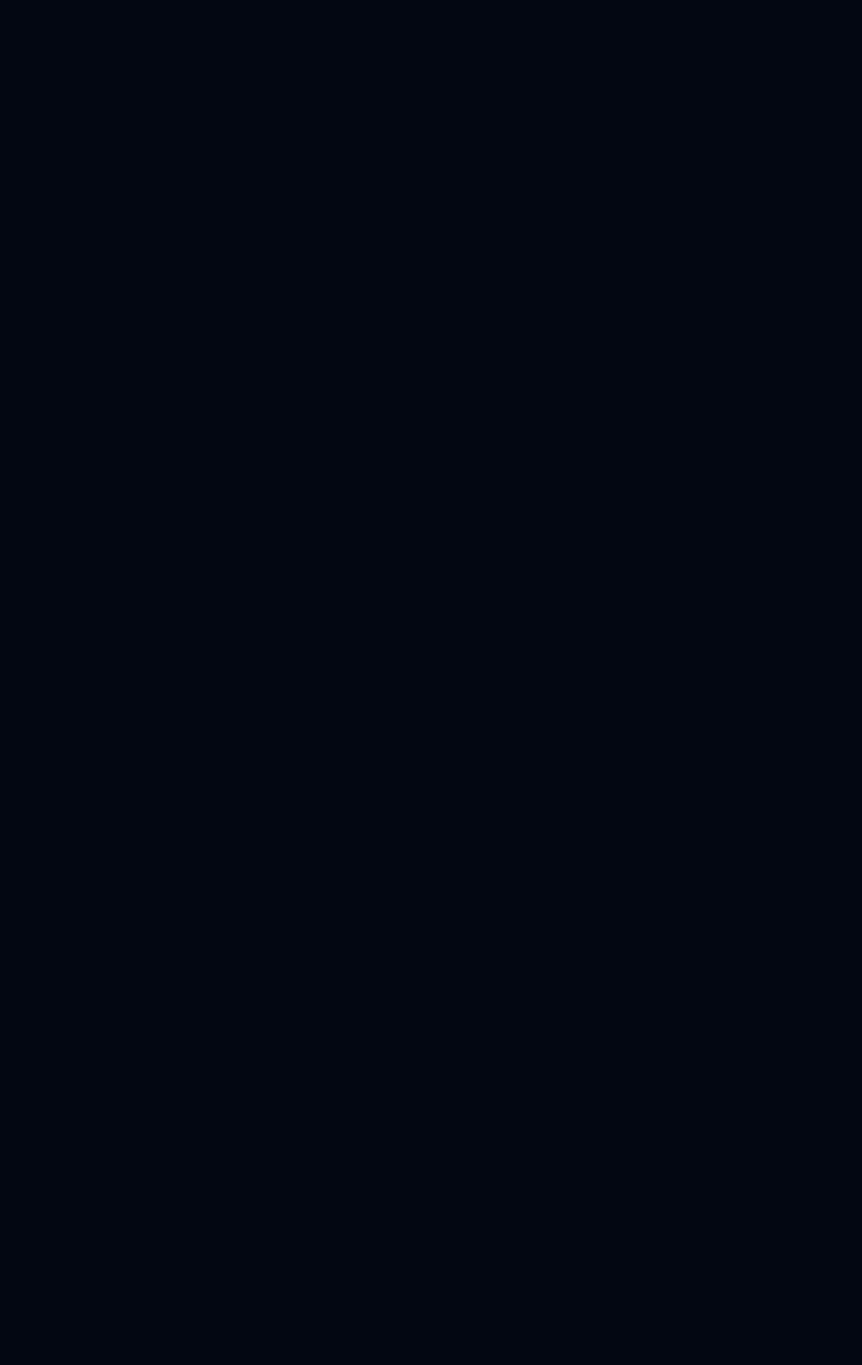
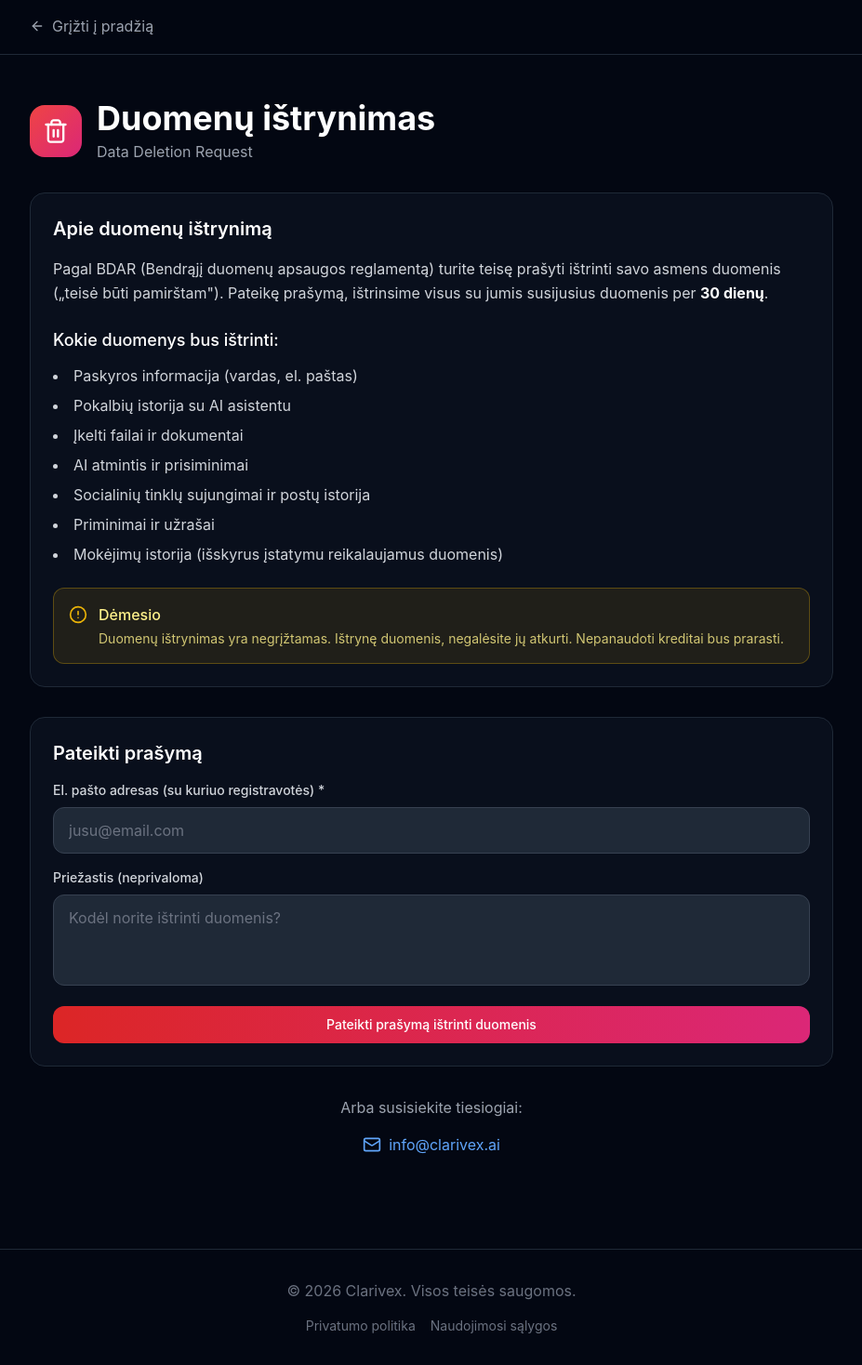
Before and after one commit to MB-Clarivex/clarivex-landing, a React (Vite) app: page /duomenu-istrynimas in a window 1280 px wide. Before the commit this address had no page. Shown: the whole page at 93% size, without its empty margins (176-1103 px from the left). Before the commit the page ends 800 px from the top, so only its background shows below. Built offline with nearby package versions, Linux system fonts and the light colour scheme.

Commit message:
feat: add Data Deletion page for Meta compliance

```diff
--- a/src/App.jsx
+++ b/src/App.jsx
@@ -11,6 +11,7 @@
 import Footer from '@/components/Footer';
 import PrivacyPolicy from '@/components/PrivacyPolicy';
 import TermsOfService from '@/components/TermsOfService';
+import DataDeletion from '@/components/DataDeletion';
 import { Toaster } from '@/components/ui/toaster';
 
 // Landing page component
@@ -57,6 +58,7 @@
       <Route path="/" element={<LandingPage />} />
       <Route path="/privatumas" element={<PrivacyPolicy />} />
       <Route path="/salygos" element={<TermsOfService />} />
+      <Route path="/duomenu-istrynimas" element={<DataDeletion />} />
     </Routes>
   );
 }
--- /dev/null
+++ b/src/components/DataDeletion.jsx
@@ -0,0 +1,215 @@
+import React, { useState } from 'react';
+import { Helmet } from 'react-helmet';
+import { Link } from 'react-router-dom';
+import { ArrowLeft, Trash2, Mail, CheckCircle, AlertCircle } from 'lucide-react';
+import { Button } from '@/components/ui/button';
+
+const DataDeletion = () => {
+  const [email, setEmail] = useState('');
+  const [reason, setReason] = useState('');
+  const [submitted, setSubmitted] = useState(false);
+  const [error, setError] = useState('');
+
+  const handleSubmit = async (e) => {
+    e.preventDefault();
+    setError('');
+
+    if (!email) {
+      setError('Įveskite el. pašto adresą');
+      return;
+    }
+
+    try {
+      // Send deletion request to API
+      const response = await fetch('https://app.clarivex.ai/api/meta/data-deletion-request', {
+        method: 'POST',
+        headers: {
+          'Content-Type': 'application/json',
+        },
+        body: JSON.stringify({ email, reason }),
+      });
+
+      if (response.ok) {
+        setSubmitted(true);
+      } else {
+        setError('Įvyko klaida. Bandykite dar kartą arba susisiekite el. paštu info@clarivex.ai');
+      }
+    } catch (err) {
+      // If API fails, show manual instructions
+      setSubmitted(true);
+    }
+  };
+
+  return (
+    <>
+      <Helmet>
+        <title>Duomenų ištrynimas — Clarivex</title>
+        <meta name="description" content="Pateikite prašymą ištrinti savo asmens duomenis iš Clarivex sistemos." />
+      </Helmet>
+
+      <div className="min-h-screen bg-gray-950 text-white">
+        {/* Header */}
+        <header className="border-b border-gray-800 bg-gray-950/80 backdrop-blur-sm sticky top-0 z-50">
+          <div className="max-w-4xl mx-auto px-4 py-4">
+            <Link
+              to="/"
+              className="inline-flex items-center gap-2 text-gray-400 hover:text-white transition-colors"
+            >
+              <ArrowLeft className="w-4 h-4" />
+              Grįžti į pradžią
+            </Link>
+          </div>
+        </header>
+
+        {/* Content */}
+        <main className="max-w-4xl mx-auto px-4 py-12">
+          <div className="flex items-center gap-4 mb-8">
+            <div className="w-14 h-14 rounded-2xl bg-gradient-to-br from-red-500 to-pink-600 flex items-center justify-center">
+              <Trash2 className="w-7 h-7 text-white" />
+            </div>
+            <div>
+              <h1 className="text-4xl font-bold">Duomenų ištrynimas</h1>
+              <p className="text-gray-400 mt-1">Data Deletion Request</p>
+            </div>
+          </div>
+
+          {!submitted ? (
+            <div className="space-y-8">
+              {/* Info Section */}
+              <section className="bg-gray-900/50 border border-gray-800 rounded-2xl p-6">
+                <h2 className="text-xl font-semibold text-white mb-4">Apie duomenų ištrynimą</h2>
+                <p className="text-gray-300 leading-relaxed mb-4">
+                  Pagal BDAR (Bendrąjį duomenų apsaugos reglamentą) turite teisę prašyti ištrinti savo
+                  asmens duomenis („teisė būti pamirštam"). Pateikę prašymą, ištrinsime visus su jumis
+                  susijusius duomenis per <strong className="text-white">30 dienų</strong>.
+                </p>
+
+                <h3 className="text-lg font-medium text-white mt-6 mb-3">Kokie duomenys bus ištrinti:</h3>
+                <ul className="list-disc list-inside text-gray-300 space-y-2">
+                  <li>Paskyros informacija (vardas, el. paštas)</li>
+                  <li>Pokalbių istorija su AI asistentu</li>
+                  <li>Įkelti failai ir dokumentai</li>
+                  <li>AI atmintis ir prisiminimai</li>
+                  <li>Socialinių tinklų sujungimai ir postų istorija</li>
+                  <li>Priminimai ir užrašai</li>
+                  <li>Mokėjimų istorija (išskyrus įstatymu reikalaujamus duomenis)</li>
+                </ul>
+
+                <div className="mt-6 p-4 bg-yellow-500/10 border border-yellow-500/30 rounded-xl">
+                  <div className="flex items-start gap-3">
+                    <AlertCircle className="w-5 h-5 text-yellow-500 mt-0.5 flex-shrink-0" />
+                    <div>
+                      <p className="text-yellow-200 font-medium">Dėmesio</p>
+                      <p className="text-yellow-200/80 text-sm mt-1">
+                        Duomenų ištrynimas yra negrįžtamas. Ištrynę duomenis, negalėsite jų atkurti.
+                        Nepanaudoti kreditai bus prarasti.
+                      </p>
+                    </div>
+                  </div>
+                </div>
+              </section>
+
+              {/* Request Form */}
+              <section className="bg-gray-900/50 border border-gray-800 rounded-2xl p-6">
+                <h2 className="text-xl font-semibold text-white mb-4">Pateikti prašymą</h2>
+
+                <form onSubmit={handleSubmit} className="space-y-4">
+                  <div>
+                    <label className="block text-sm font-medium text-gray-300 mb-2">
+                      El. pašto adresas (su kuriuo registravotės) *
+                    </label>
+                    <input
+                      type="email"
+                      value={email}
+                      onChange={(e) => setEmail(e.target.value)}
+                      placeholder="jusu@email.com"
+                      className="w-full px-4 py-3 bg-gray-800 border border-gray-700 rounded-xl text-white placeholder-gray-500 focus:outline-none focus:ring-2 focus:ring-blue-500 focus:border-transparent transition-all"
+                      required
+                    />
+                  </div>
+
+                  <div>
+                    <label className="block text-sm font-medium text-gray-300 mb-2">
+                      Priežastis (neprivaloma)
+                    </label>
+                    <textarea
+                      value={reason}
+                      onChange={(e) => setReason(e.target.value)}
+                      placeholder="Kodėl norite ištrinti duomenis?"
+                      rows={3}
+                      className="w-full px-4 py-3 bg-gray-800 border border-gray-700 rounded-xl text-white placeholder-gray-500 focus:outline-none focus:ring-2 focus:ring-blue-500 focus:border-transparent transition-all resize-none"
+                    />
+                  </div>
+
+                  {error && (
+                    <div className="p-4 bg-red-500/10 border border-red-500/30 rounded-xl">
+                      <p className="text-red-400 text-sm">{error}</p>
+                    </div>
+                  )}
+
+                  <Button
+                    type="submit"
+                    className="w-full bg-gradient-to-r from-red-600 to-pink-600 hover:from-red-700 hover:to-pink-700 text-white py-3 rounded-xl font-medium"
+                  >
+                    Pateikti prašymą ištrinti duomenis
+                  </Button>
+                </form>
+              </section>
+
+              {/* Alternative Contact */}
+              <section className="text-center">
+                <p className="text-gray-400 mb-4">Arba susisiekite tiesiogiai:</p>
+                <a
+                  href="mailto:info@clarivex.ai?subject=Duomenų ištrynimo prašymas"
+                  className="inline-flex items-center gap-2 text-blue-400 hover:text-blue-300 transition-colors"
+                >
+                  <Mail className="w-5 h-5" />
+                  info@clarivex.ai
+                </a>
+              </section>
+            </div>
+          ) : (
+            /* Success Message */
+            <div className="bg-gray-900/50 border border-gray-800 rounded-2xl p-8 text-center">
+              <div className="w-16 h-16 rounded-full bg-green-500/20 flex items-center justify-center mx-auto mb-6">
+                <CheckCircle className="w-8 h-8 text-green-500" />
+              </div>
+              <h2 className="text-2xl font-semibold text-white mb-4">Prašymas gautas!</h2>
+              <p className="text-gray-300 leading-relaxed mb-6">
+                Gavome jūsų prašymą ištrinti duomenis. Per <strong className="text-white">30 dienų</strong> ištrinsime
+                visus su jumis susijusius duomenis ir informuosime el. paštu.
+              </p>
+              <p className="text-gray-400 text-sm mb-8">
+                Jei turite klausimų, susisiekite: <a href="mailto:info@clarivex.ai" className="text-blue-400 hover:text-blue-300">info@clarivex.ai</a>
+              </p>
+              <Link
+                to="/"
+                className="inline-flex items-center gap-2 px-6 py-3 bg-gray-800 hover:bg-gray-700 rounded-xl text-white transition-colors"
+              >
+                <ArrowLeft className="w-4 h-4" />
+                Grįžti į pradžią
+              </Link>
+            </div>
+          )}
+        </main>
+
+        {/* Footer */}
+        <footer className="border-t border-gray-800 py-8 mt-12">
+          <div className="max-w-4xl mx-auto px-4 text-center text-gray-500">
+            <p>© 2026 Clarivex. Visos teisės saugomos.</p>
+            <div className="flex items-center justify-center gap-4 mt-4 text-sm">
+              <Link to="/privatumas" className="hover:text-gray-300 transition-colors">
+                Privatumo politika
+              </Link>
+              <Link to="/salygos" className="hover:text-gray-300 transition-colors">
+                Naudojimosi sąlygos
+              </Link>
+            </div>
+          </div>
+        </footer>
+      </div>
+    </>
+  );
+};
+
+export default DataDeletion;
```
